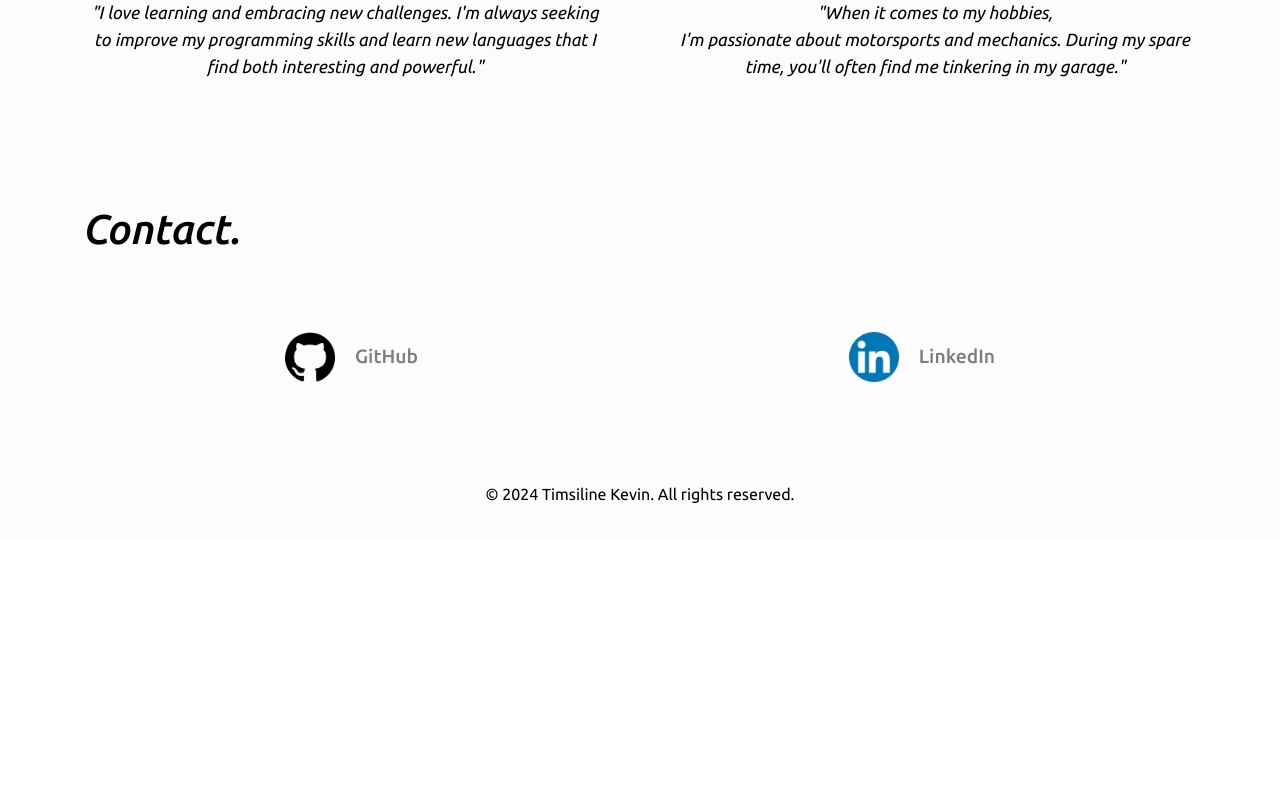
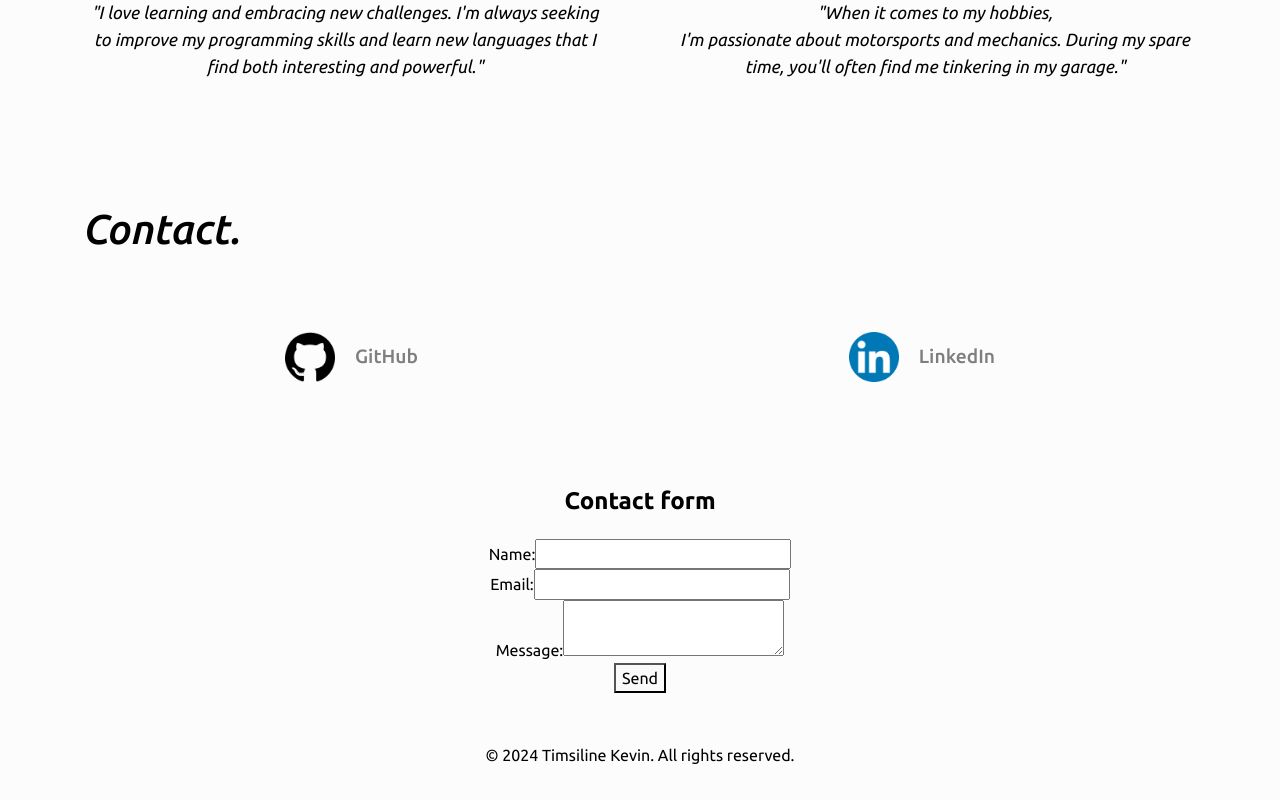
Before and after one commit to mylordkaz/portfolio, a React (Vite) app: page / in a window 1280 px wide. Shown: the part 3377-4177 px from the top of the page. Before the commit the page ends 3915 px from the top, so only its background shows below. Built offline with nearby package versions, Linux system fonts and the light colour scheme; a web font is replaced by a local one.

Commit message:
add the contact form

```diff
--- a/src/components/ContactSection.tsx
+++ b/src/components/ContactSection.tsx
@@ -1,6 +1,7 @@
 import github from '../assets/github.png';
 import linkedin from '../assets/linkedin.png';
 import './contact.css';
+import ContactFormulaire from './ui/ContactForm';
 export default function Contact() {
   return (
     <>
@@ -22,6 +23,7 @@ export default function Contact() {
             </a>
           </div>
         </div>
+        <ContactFormulaire />
       </div>
     </>
   );
```
